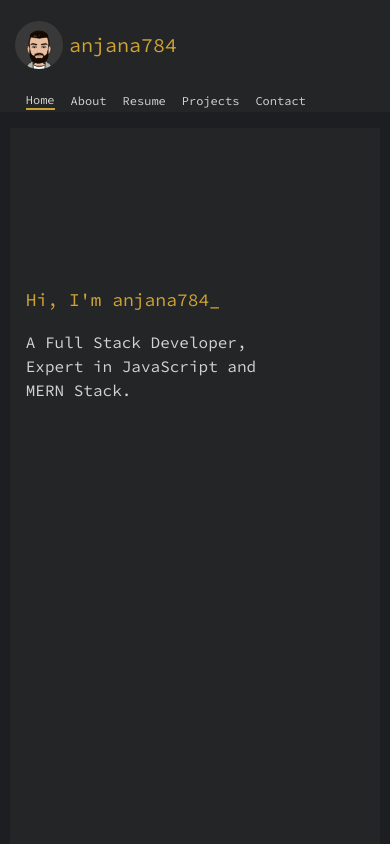
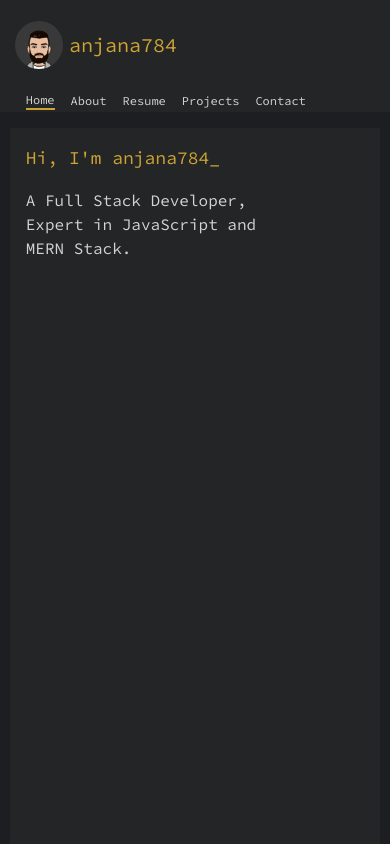
Before and after one commit to anjana784/blog, a Next.js app: page / in a window 390 px wide. Shown: the top 844 px of the page. Built offline with nearby package versions, Linux system fonts and the light colour scheme.

Commit message:
fixed layout for small screens

```diff
--- a/app/Components/Home/index.tsx
+++ b/app/Components/Home/index.tsx
@@ -12,7 +12,7 @@ const Home: FC = () => {
       <div className="w-full h-[600px] 2xl:h-[600px] xl:h-[620px] lg:h-[650px] md:h-[700px] sm:h-[750px] xsm:h-[800px] flex justify-center items-center">
         <div className="w-full h-[600px] 2xl:h-[600px] xl:h-[620px] lg:h-[650px] md:h-[700px] sm:h-[750px] xsm:h-[800px]">
           <div className="w-full h-full flex 2xl:flex 2xl:flex-row 2xl:items-center xl:flex xl:flex-row xl:items-center lg:flex lg:flex-row lg:items-center md:flex-col sm:flex-col xsm:flex-col">
-            <div className="w-full h-full 2xl:w-1/2 xl:w-1/2 lg:w-1/2 flex items-center">
+            <div className="w-full h-full 2xl:w-1/2 xl:w-1/2 lg:w-1/2 flex items-center 2xl:items-center xl:items-center lg:items-center md:items-start sm:items-start xsm:items-start">
               <div>
                 <h1 className="text-primaryGold text-4xl 2xl:text-4xl xl:text-3xl lg:text-2xl md:text-xl sm:text-lg xsm:text-lg">
                   <TypeAnimation
```
